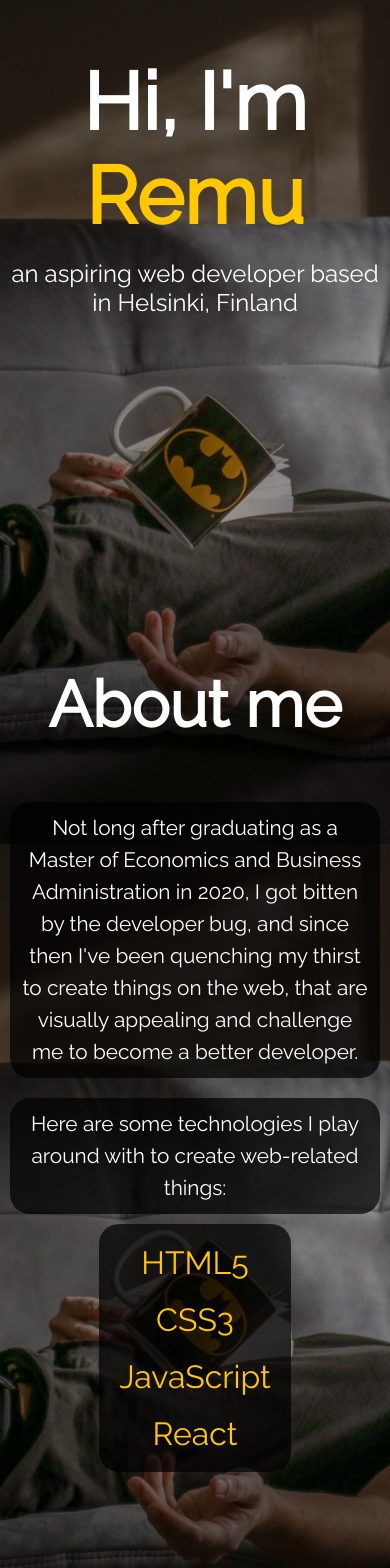
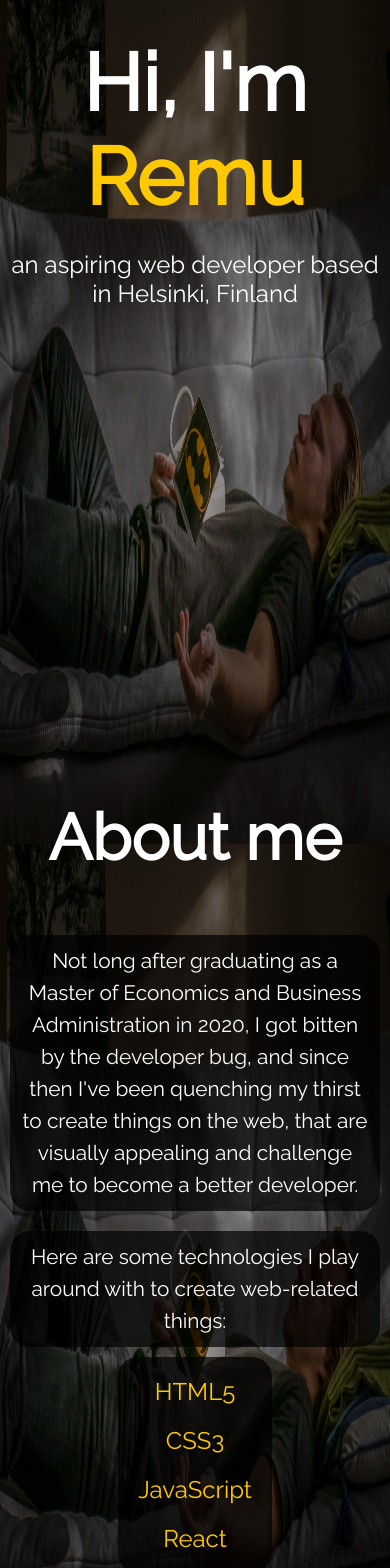
Before and after one commit to remuollinen/portfolio-v2, a React (Create React App) app: page / in a window 390 px wide. Shown: the top 1568 px of the page. Built offline with nearby package versions, Linux system fonts and the light colour scheme.

Commit message:
added media queries

```diff
--- a/src/App.css
+++ b/src/App.css
@@ -28,7 +28,7 @@ body {
  */
 
 .intro {
-  height: 50vh;
+  height: 75vh;
   display: flex;
   flex-direction: column;
   align-items: center;
@@ -57,7 +57,7 @@ section {
   text-align: center;
   margin: 10%;
   width: 100%;
-  /* min-height: 80vh; */
+  min-height: 50vh;
 }
 
 section h2 {
@@ -222,11 +222,17 @@ section h2 {
 @media screen and (max-width: 700px) {
   body {
     background-position-x: center;
+    background-size: 150% 100%;
+    overflow-x: hidden;
   }
 
   .intro {
-    margin-top: 10%;
-    margin-bottom: 30%;
+    margin-top: 5%;
+    margin-bottom: 15%;
+  }
+
+  .intro p {
+    margin: 10px;
   }
 
   .about__text {
@@ -240,6 +246,7 @@ section h2 {
 
   .tech p {
     margin: 10px;
+    font-size: 1.5rem;
   }
 
   .projects__container {
@@ -248,9 +255,26 @@ section h2 {
 
   .project__card {
     width: 90%;
+    height: auto;
+  }
+
+  .project__links {
+    margin-top: 40px;
   }
 
   .contact__text {
     margin: 10px;
   }
+
+  .footer {
+    flex-direction: column-reverse;
+    height: 30vh;
+    justify-content: space-evenly;
+  }
+
+  .icon {
+    margin: 1.5rem;
+    height: 2.5rem;
+    width: 2.5rem;
+  }
 }
```
